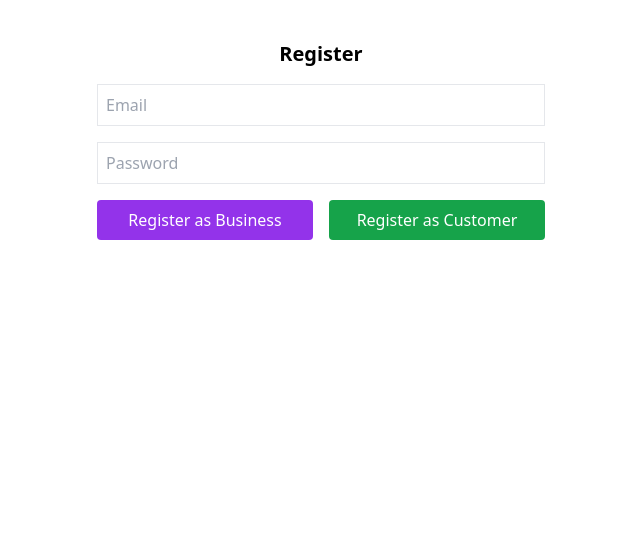
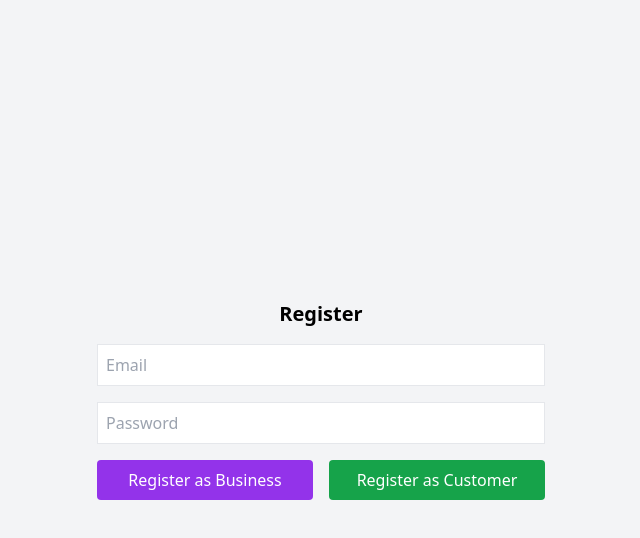
Before and after one commit to vincent-huu-nguyen/appoint-app, a React (Create React App) app: page /register in a window 1280 px wide. Shown: the top 538 px of the page, without its empty margins (319-959 px from the left). Built offline with nearby package versions, Linux system fonts and the light colour scheme; no server answers.

Commit message:
alter login and reg page

```diff
--- a/src/App.tsx
+++ b/src/App.tsx
@@ -8,6 +8,8 @@ import CustomerProfile from "./pages/CustomerProfile";
 import BusinessProfile from "./pages/BusinessProfile";
 import BusinessPublicProfile from "./pages/BusinessPublicProfile";
 import BusinessDashboard from "./pages/BusinessDashboard";
+import "react-datepicker/dist/react-datepicker.css";
+
 
 function App() {
   return (
--- a/src/pages/Login.tsx
+++ b/src/pages/Login.tsx
@@ -27,7 +27,8 @@ const Login = () => {
   };
 
   return (
-    <form onSubmit={handleLogin} className="max-w-md mx-auto mt-10 space-y-4">
+    <div className="flex flex-col items-center justify-center min-h-screen bg-gray-100 text-center px-4">
+      <form onSubmit={handleLogin} className="max-w-md mx-auto space-y-4">
         <h2 className="text-xl font-semibold">Login</h2>
         <input
           type="email"
@@ -45,10 +46,11 @@ const Login = () => {
           className="border p-2 w-full"
           required
         />
-      <button type="submit" className="bg-green-600 text-white px-4 py-2 rounded">
+        <button type="submit" className="bg-blue-600 text-white px-6 py-2 rounded hover:bg-blue-700 transition">
           Login
         </button>
       </form>
+    </div>
   );
 };
 
--- a/src/pages/Register.tsx
+++ b/src/pages/Register.tsx
@@ -62,7 +62,8 @@ const Register = () => {
 
 
     return (
-        <div className="max-w-md mx-auto mt-10 space-y-4">
+        <div className="flex flex-col items-center justify-center min-h-screen bg-gray-100 text-center px-4">
+            <div className="max-w-md mx-auto space-y-4">
                 <h2 className="text-xl font-semibold text-center">Register</h2>
 
                 {step === "email" ? (
@@ -90,7 +91,7 @@ const Register = () => {
                                     setRole("admin");
                                     setStep("details");
                                 }}
-                            className="bg-purple-600 text-white px-4 py-2 rounded w-full"
+                                className="bg-purple-600 text-white px-4 py-2 rounded w-full hover:bg-purple-700 transition"
                             >
                                 Register as Business
                             </button>
@@ -100,7 +101,7 @@ const Register = () => {
                                     setRole("customer");
                                     setStep("details");
                                 }}
-                            className="bg-green-600 text-white px-4 py-2 rounded w-full"
+                                className="bg-green-600 text-white px-4 py-2 rounded w-full hover:bg-green-700 transition"
                             >
                                 Register as Customer
                             </button>
@@ -140,6 +141,7 @@ const Register = () => {
                     </form>
                 )}
             </div>
+        </div>
     );
 };
 
```
Lines whose indentation alone changed are shown as unchanged.
